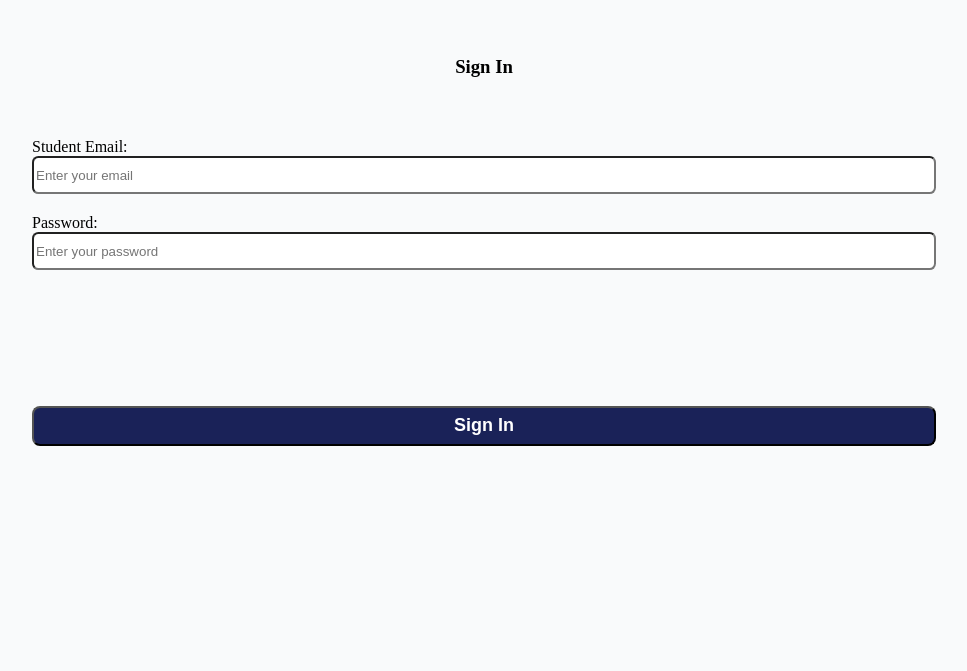
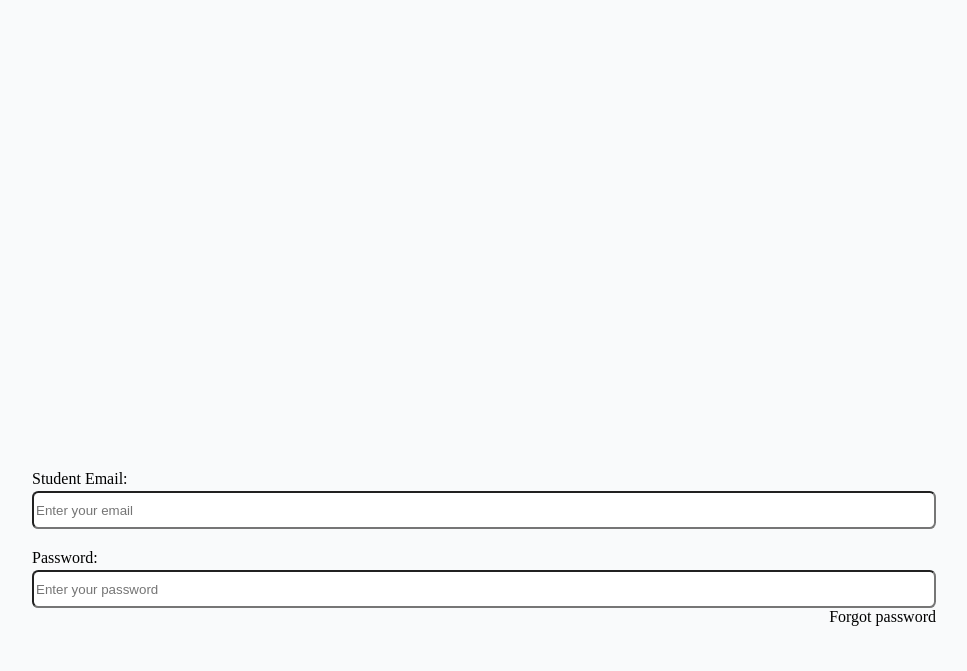
Before and after one commit to carlos45-dev/lending-platform, a React (Vite) app: page / in a window 1280 px wide. Shown: the part 129-800 px from the top of the page, without its empty margins (156-1123 px from the left). Built offline with nearby package versions, Linux system fonts and the light colour scheme.

Commit message:
Lending-platform

```diff
--- a/src/pages/SignIn.jsx
+++ b/src/pages/SignIn.jsx
@@ -5,12 +5,13 @@ function SignIn(){
         <h3>Sign In</h3>
         <form>
         <div className="form-group">
-            <label htmlFor="email">Student Email:</label><br />
+            <label htmlFor="email">Student Email:</label>
             <input type="email" id="email" name="email" required className='input' placeholder='Enter your email' />
         </div>
         <div className="form-group2">
-            <label htmlFor="password">Password:</label><br />
+            <label htmlFor="password">Password:</label>
             <input type="password" id="password" name="password" className='input' required  placeholder='Enter your password'/>
+            <a className='forgot' >Forgot password</a>
         </div>
         <button className='submit' type="submit">Sign In</button>
         </form>
--- a/src/styles/SignIn.css
+++ b/src/styles/SignIn.css
@@ -16,7 +16,7 @@ body {
     display: flex;
     flex-direction: column;
     align-items:center;
-    justify-content: center;
+    justify-content: space-between;
     background-color: #F9FAFB;
     padding: 20px;
     width: 80vw;
@@ -24,18 +24,17 @@ body {
     border-radius: 2%;
 }
 h3{
-margin-top: -40px;
-margin-bottom: 60px;;
+
 }
 .submit{
     background-color: #1A2258;
     color: white;
-    margin-top: 15%;
     width: 100%;
     border-radius: 0.5rem;
     height: 5vh;
     font-weight: bold;
     font-size: large;
+    margin-top: 20%;
 
 }
 .input{
@@ -45,6 +44,17 @@ margin-bottom: 60px;;
 }
 .form-group{
    margin-bottom: 20px;
+   display: flex;
+    flex-direction: column;
+
+}
+.form-group2{
+    display: flex;
+    flex-direction: column;
+}
+.forgot{
+    align-self: flex-end;
 }
 label{
+    margin-bottom: 3px;
 }
```
